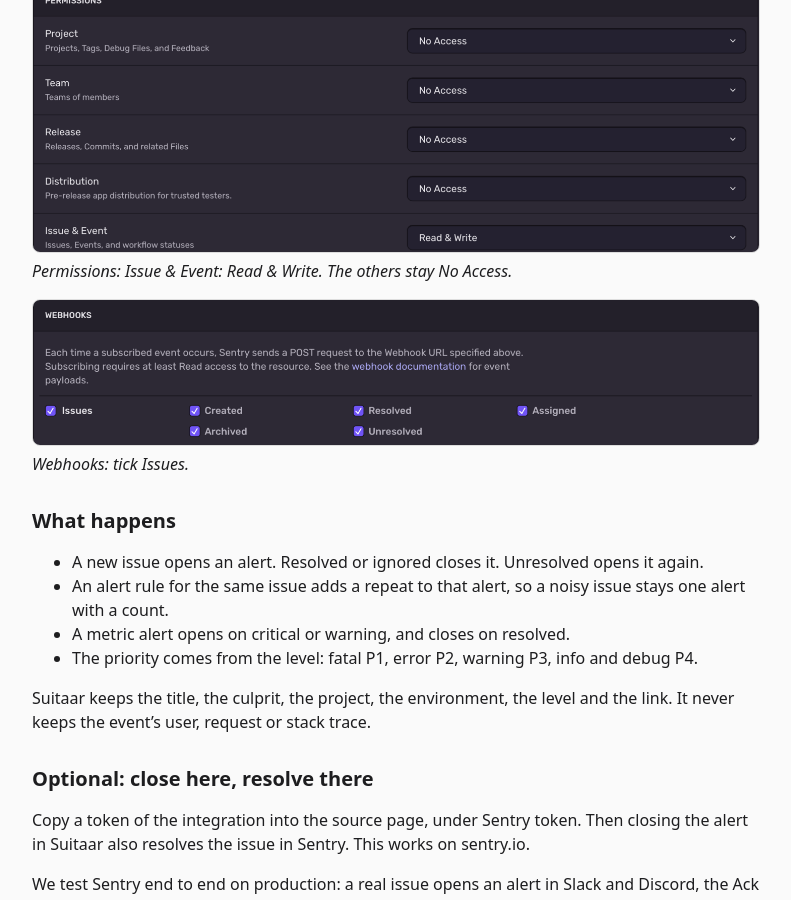
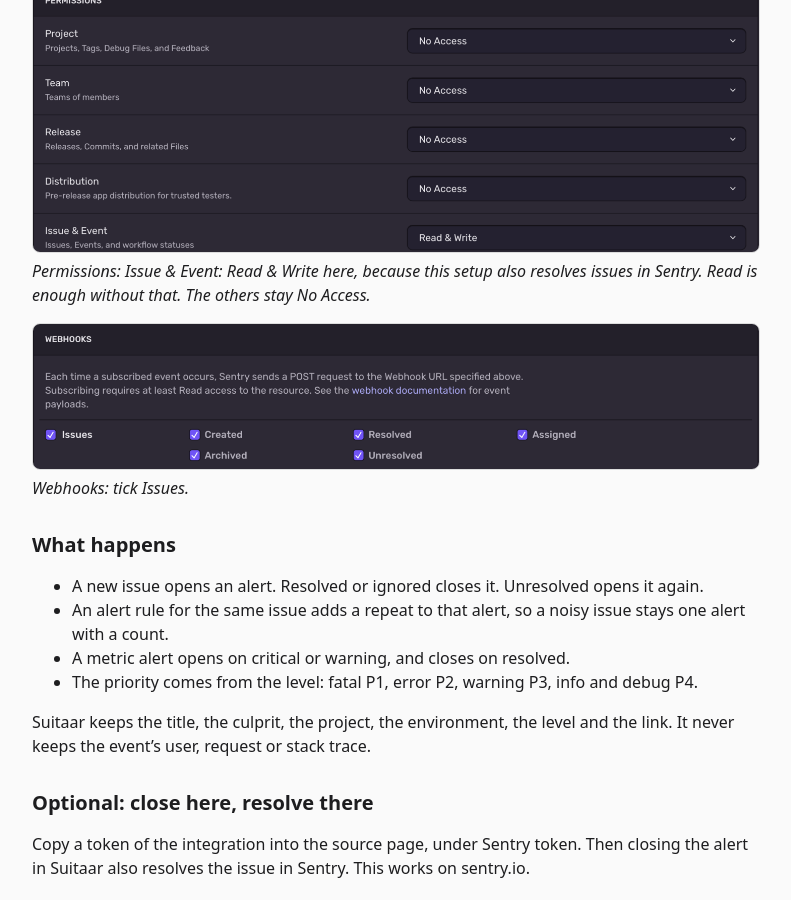
Before and after one commit to Suitaar/news, a Jekyll site: the page built from _posts/2026-10-26-sentry-same-channel.md, in a window 1280 px wide and 900 px high, scrolled down 1036 px. Shown: the whole window, without its empty margins (244-1035 px from the left). Built offline with Jekyll 4.4.1, drawn with Linux system fonts in a browser that asks for light colours.

Commit message:
fix: sentry permissions caption, read is enough without close-back

```diff
--- a/_posts/2026-10-26-sentry-same-channel.md
+++ b/_posts/2026-10-26-sentry-same-channel.md
@@ -21,7 +21,7 @@ First, a fair point: if Sentry is your only source, Sentry's own Slack or Discor
 *The Webhook URL comes from your source page and ends with your source id. The Authorization header is only for the key method; with the recommended signature, leave Webhook Headers empty.*
 
 ![Sentry permissions: Issue & Event set to Read & Write; Project, Team, Release and Distribution set to No Access.](/assets/posts/sentry-permissions.png){: loading="lazy" decoding="async"}
-*Permissions: Issue & Event: Read & Write. The others stay No Access.*
+*Permissions: Issue & Event: Read & Write here, because this setup also resolves issues in Sentry. Read is enough without that. The others stay No Access.*
 
 ![Sentry webhooks: Issues ticked, with Created, Resolved, Assigned, Archived and Unresolved.](/assets/posts/sentry-webhooks-issues.png){: loading="lazy" decoding="async"}
 *Webhooks: tick Issues.*
```
